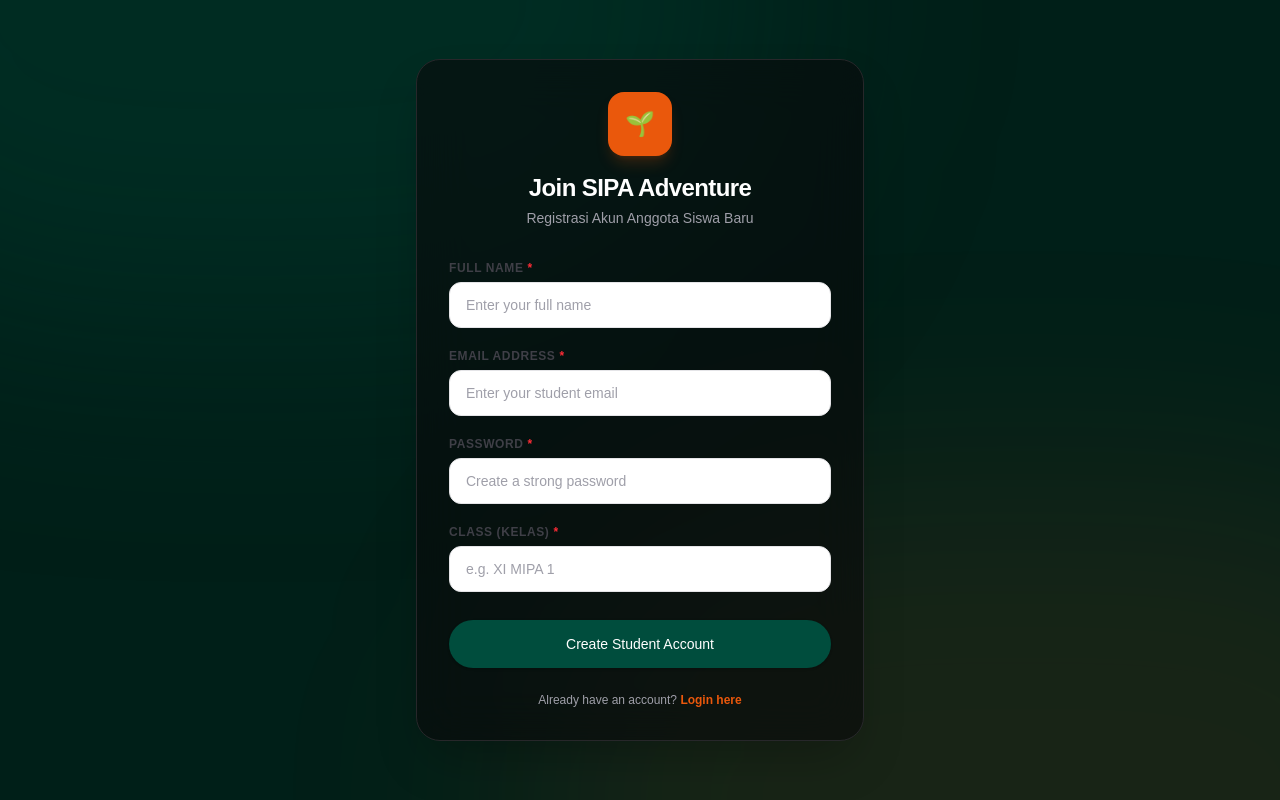
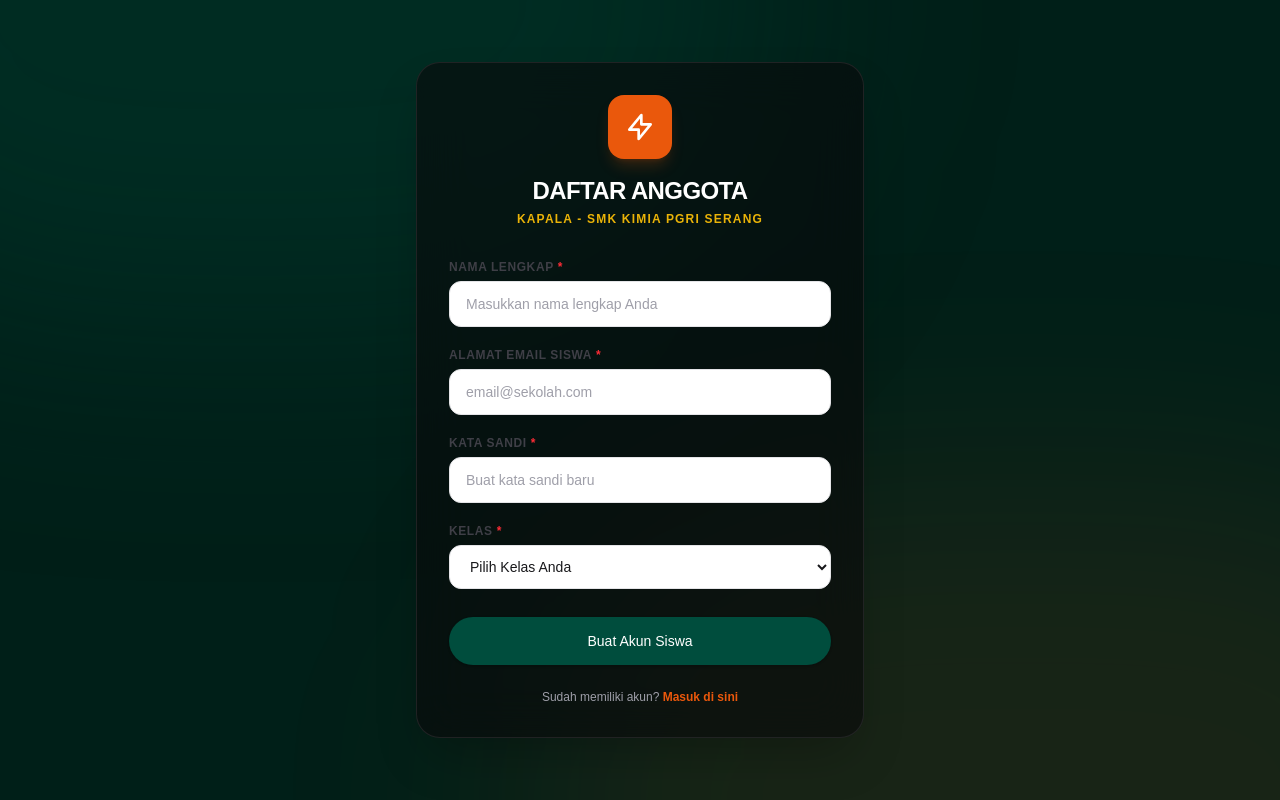
Before and after one commit to Dhaafin/apa-system, a Next.js app: page /register in a window 1280 px wide. Built offline with nearby package versions, Linux system fonts and the light colour scheme.

Commit message:
style: redesign login and register pages using ui-ux-pro-max guidelines

```diff
--- a/src/app/login/page.jsx
+++ b/src/app/login/page.jsx
@@ -28,7 +28,7 @@ export default function LoginPage() {
       const result = await response.json();
 
       if (!response.ok) {
-        throw new Error(result.message || "Gagal masuk");
+        throw new Error(result.message || "Email atau kata sandi salah");
       }
 
       router.push("/dashboard");
@@ -40,20 +40,36 @@ export default function LoginPage() {
   };
 
   return (
-    <div className="min-h-screen flex items-center justify-center bg-[#001f18] px-4">
+    <div className="min-h-screen flex items-center justify-center bg-[#001f18] px-4 relative overflow-hidden">
       {/* Background Gradient Orbs */}
       <div className="absolute inset-0 overflow-hidden pointer-events-none">
         <div className="absolute -top-[40%] -left-[20%] w-[80%] h-[80%] rounded-full bg-[#004d3d]/30 blur-[120px]" />
         <div className="absolute -bottom-[40%] -right-[20%] w-[80%] h-[80%] rounded-full bg-[#ea580c]/10 blur-[120px]" />
       </div>
 
-      <div className="w-full max-w-md bg-zinc-950/60 backdrop-blur-xl border border-zinc-800 p-8 rounded-3xl shadow-2xl relative z-10">
+      <div className="w-full max-w-md bg-zinc-950/60 backdrop-blur-xl border border-zinc-800/80 p-8 rounded-3xl shadow-2xl relative z-10">
         <div className="text-center mb-8">
           <div className="w-16 h-16 bg-[#ea580c] rounded-2xl flex items-center justify-center mx-auto mb-4 shadow-lg shadow-[#ea580c]/20">
-            <span className="text-white font-bold text-2xl">🌲</span>
+            {/* SVG Tree Icon replacing emoji */}
+            <svg
+              className="w-8 h-8 text-white"
+              fill="none"
+              stroke="currentColor"
+              viewBox="0 0 24 24"
+              xmlns="http://www.w3.org/2000/svg"
+            >
+              <path
+                strokeLinecap="round"
+                strokeLinejoin="round"
+                strokeWidth={2}
+                d="M12 2L2 22h20L12 2zM12 5l6.5 13H5.5L12 5zm0 8v5"
+              />
+            </svg>
           </div>
-          <h1 className="text-2xl font-bold tracking-tight text-white">SIPA ADVENTURE</h1>
-          <p className="text-sm text-zinc-400 mt-1">KAPALA - SMK KIMIA PGRI SERANG</p>
+          <h1 className="text-2xl font-black tracking-tight text-white uppercase">SIPA ADVENTURE</h1>
+          <p className="text-xs font-bold text-[#eab308] mt-1 tracking-widest uppercase">
+            KAPALA - SMK KIMIA PGRI SERANG
+          </p>
         </div>
 
         {error && (
@@ -84,21 +100,23 @@ export default function LoginPage() {
           <Button
             type="submit"
             variant="primary"
-            className="w-full py-3.5 mt-2 bg-[#004d3d] hover:bg-[#0b5c46]"
+            className="w-full py-3.5 mt-2 bg-[#004d3d] hover:bg-[#0b5c46] cursor-pointer transition-all duration-200"
             disabled={loading}
           >
             {loading ? "Masuk..." : "Masuk ke Akun"}
           </Button>
         </form>
 
-        <p className="text-center text-xs text-zinc-400 mt-6">
-          Belum punya akun?{" "}
-          <Link href="/register" className="text-[#ea580c] font-semibold hover:underline">
-            Daftar di sini
-          </Link>
-        </p>
+        <div className="mt-8 text-center border-t border-zinc-800/80 pt-6">
+          <p className="text-xs text-zinc-400">
+            Belum terdaftar sebagai anggota?{" "}
+            <Link href="/register" className="text-[#ea580c] font-bold hover:underline ml-1">
+              Daftar Siswa Baru
+            </Link>
+          </p>
+        </div>
 
-        <p className="text-center text-xs text-zinc-500 mt-4">
+        <p className="text-center text-[10px] text-zinc-500 font-medium tracking-wide uppercase mt-6">
           Lestari Alamku, Jaya Sekolahku!
         </p>
       </div>
--- a/src/app/register/page.jsx
+++ b/src/app/register/page.jsx
@@ -5,11 +5,22 @@ import Link from "next/link";
 import Input from "@/components/atoms/Input";
 import Button from "@/components/atoms/Button";
 
+const KELAS_OPTIONS = [
+  "X KIMIA 1",
+  "X KIMIA 2",
+  "X KIMIA 3",
+  "X KIMIA 4",
+  "XI KIMIA 1",
+  "XI KIMIA 2",
+  "XII KIMIA 1",
+  "XII KIMIA 2",
+];
+
 export default function RegisterPage() {
   const [name, setName] = useState("");
   const [email, setEmail] = useState("");
   const [password, setPassword] = useState("");
-  const [className, setClassName] = useState("");
+  const [selectedClass, setSelectedClass] = useState("");
   const [error, setError] = useState("");
   const [loading, setLoading] = useState(false);
   const [success, setSuccess] = useState(false);
@@ -17,19 +28,25 @@ export default function RegisterPage() {
   const handleSubmit = async (e) => {
     e.preventDefault();
     setError("");
+
+    if (!selectedClass) {
+      setError("Silakan pilih kelas Anda");
+      return;
+    }
+
     setLoading(true);
 
     try {
       const response = await fetch("/api/auth/register", {
         method: "POST",
         headers: { "Content-Type": "application/json" },
-        body: JSON.stringify({ name, email, password, class: className }),
+        body: JSON.stringify({ name, email, password, class: selectedClass }),
       });
 
       const result = await response.json();
 
       if (!response.ok) {
-        throw new Error(result.message || "Registration failed");
+        throw new Error(result.message || "Registrasi gagal");
       }
 
       setSuccess(true);
@@ -41,22 +58,38 @@ export default function RegisterPage() {
   };
 
   return (
-    <div className="min-h-screen flex items-center justify-center bg-[#001f18] px-4 py-12">
+    <div className="min-h-screen flex items-center justify-center bg-[#001f18] px-4 py-12 relative overflow-hidden">
       {/* Background Gradient Orbs */}
       <div className="absolute inset-0 overflow-hidden pointer-events-none">
         <div className="absolute -top-[40%] -left-[20%] w-[80%] h-[80%] rounded-full bg-[#004d3d]/30 blur-[120px]" />
         <div className="absolute -bottom-[40%] -right-[20%] w-[80%] h-[80%] rounded-full bg-[#ea580c]/10 blur-[120px]" />
       </div>
 
-      <div className="w-full max-w-md bg-zinc-950/60 backdrop-blur-xl border border-zinc-800 p-8 rounded-3xl shadow-2xl relative z-10">
+      <div className="w-full max-w-md bg-zinc-950/60 backdrop-blur-xl border border-zinc-800/80 p-8 rounded-3xl shadow-2xl relative z-10">
         {!success ? (
           <>
             <div className="text-center mb-8">
               <div className="w-16 h-16 bg-[#ea580c] rounded-2xl flex items-center justify-center mx-auto mb-4 shadow-lg shadow-[#ea580c]/20">
-                <span className="text-white font-bold text-2xl">🌱</span>
+                {/* SVG Mountain Peak Icon replacing emoji */}
+                <svg
+                  className="w-8 h-8 text-white"
+                  fill="none"
+                  stroke="currentColor"
+                  viewBox="0 0 24 24"
+                  xmlns="http://www.w3.org/2000/svg"
+                >
+                  <path
+                    strokeLinecap="round"
+                    strokeLinejoin="round"
+                    strokeWidth={2}
+                    d="M13 10V3L4 14h7v7l9-11h-7z"
+                  />
+                </svg>
               </div>
-              <h1 className="text-2xl font-bold tracking-tight text-white">Join SIPA Adventure</h1>
-              <p className="text-sm text-zinc-400 mt-1">Registrasi Akun Anggota Siswa Baru</p>
+              <h1 className="text-2xl font-black tracking-tight text-white uppercase">Daftar Anggota</h1>
+              <p className="text-xs font-bold text-[#eab308] mt-1 tracking-widest uppercase">
+                KAPALA - SMK KIMIA PGRI SERANG
+              </p>
             </div>
 
             {error && (
@@ -67,60 +100,83 @@ export default function RegisterPage() {
 
             <form onSubmit={handleSubmit} className="flex flex-col gap-5">
               <Input
-                label="Full Name"
-                placeholder="Enter your full name"
+                label="Nama Lengkap"
+                placeholder="Masukkan nama lengkap Anda"
                 value={name}
                 onChange={(e) => setName(e.target.value)}
                 required
               />
 
               <Input
-                label="Email Address"
+                label="Alamat Email Siswa"
                 type="email"
-                placeholder="Enter your student email"
+                placeholder="email@sekolah.com"
                 value={email}
                 onChange={(e) => setEmail(e.target.value)}
                 required
               />
 
               <Input
-                label="Password"
+                label="Kata Sandi"
                 type="password"
-                placeholder="Create a strong password"
+                placeholder="Buat kata sandi baru"
                 value={password}
                 onChange={(e) => setPassword(e.target.value)}
                 required
               />
 
-              <Input
-                label="Class (Kelas)"
-                placeholder="e.g. XI MIPA 1"
-                value={className}
-                onChange={(e) => setClassName(e.target.value)}
-                required
-              />
+              {/* Class Dropdown Select */}
+              <div className="flex flex-col gap-1.5 w-full">
+                <label className="text-xs font-semibold text-zinc-700 dark:text-zinc-300 uppercase tracking-wider">
+                  Kelas
+                  <span className="text-red-500 ml-1">*</span>
+                </label>
+                <select
+                  value={selectedClass}
+                  onChange={(e) => setSelectedClass(e.target.value)}
+                  required
+                  className="w-full px-4 py-3 text-sm rounded-xl border bg-white text-zinc-900 border-zinc-200 focus:outline-none focus:ring-2 focus:ring-[#004d3d] focus:border-transparent transition-all dark:bg-zinc-950 dark:text-white dark:border-zinc-800 cursor-pointer"
+                >
+                  <option value="" disabled>
+                    Pilih Kelas Anda
+                  </option>
+                  {KELAS_OPTIONS.map((cls) => (
+                    <option key={cls} value={cls}>
+                      {cls}
+                    </option>
+                  ))}
+                </select>
+              </div>
 
               <Button
                 type="submit"
                 variant="primary"
-                className="w-full py-3.5 mt-2 bg-[#004d3d] hover:bg-[#0b5c46]"
+                className="w-full py-3.5 mt-2 bg-[#004d3d] hover:bg-[#0b5c46] cursor-pointer"
                 disabled={loading}
               >
-                {loading ? "Registering..." : "Create Student Account"}
+                {loading ? "Mendaftar..." : "Buat Akun Siswa"}
               </Button>
             </form>
 
             <p className="text-center text-xs text-zinc-400 mt-6">
-              Already have an account?{" "}
-              <Link href="/login" className="text-[#ea580c] font-semibold hover:underline">
-                Login here
+              Sudah memiliki akun?{" "}
+              <Link href="/login" className="text-[#ea580c] font-bold hover:underline">
+                Masuk di sini
               </Link>
             </p>
           </>
         ) : (
           <div className="text-center py-8">
-            <div className="w-16 h-16 bg-emerald-500/20 border border-emerald-500 text-emerald-400 rounded-full flex items-center justify-center mx-auto mb-6 text-3xl">
-              ✓
+            <div className="w-16 h-16 bg-emerald-500/20 border border-emerald-500 text-emerald-400 rounded-full flex items-center justify-center mx-auto mb-6">
+              <svg
+                className="w-8 h-8"
+                fill="none"
+                stroke="currentColor"
+                viewBox="0 0 24 24"
+                xmlns="http://www.w3.org/2000/svg"
+              >
+                <path strokeLinecap="round" strokeLinejoin="round" strokeWidth={2.5} d="M5 13l4 4L19 7" />
+              </svg>
             </div>
             <h2 className="text-2xl font-bold text-white mb-3">Registrasi Berhasil!</h2>
             <p className="text-sm text-zinc-300 leading-relaxed mb-6">
@@ -128,7 +184,7 @@ export default function RegisterPage() {
               untuk menyetujui akun Anda agar bisa masuk ke sistem.
             </p>
             <Link href="/login">
-              <Button variant="outline" className="w-full">
+              <Button variant="outline" className="w-full cursor-pointer">
                 Kembali ke Halaman Login
               </Button>
             </Link>
```
